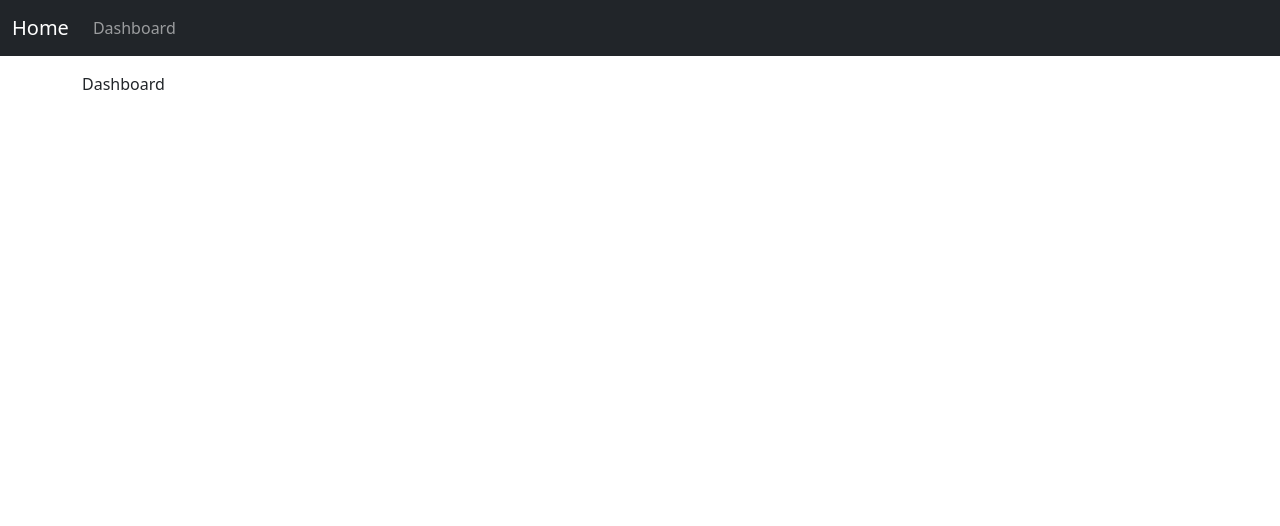
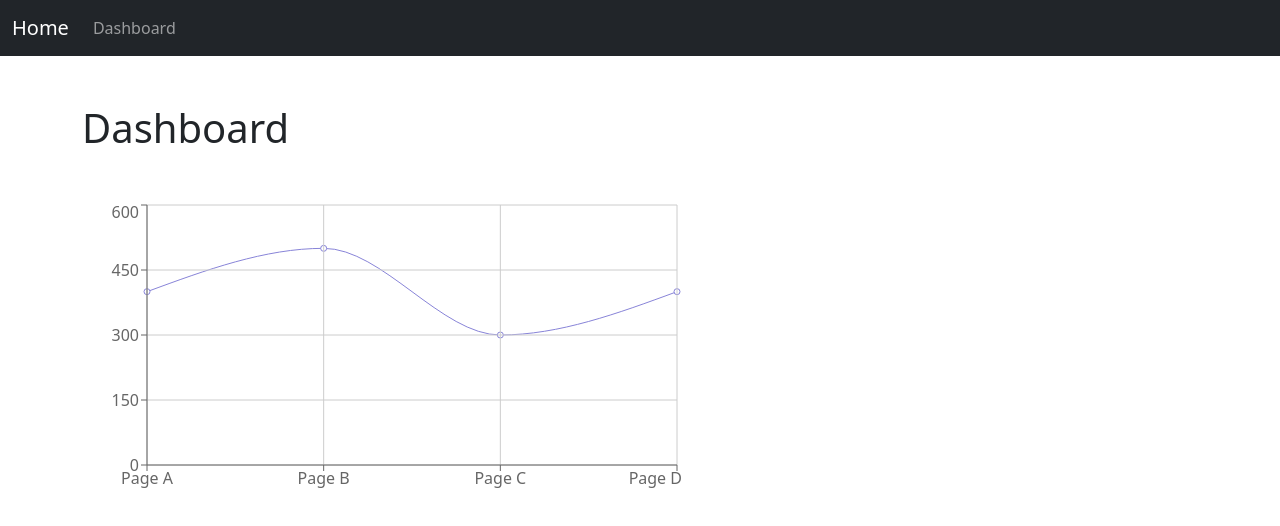
Before and after one commit to jlym/sample-react-flask-app, a React (Create React App) app in the folder web/: page /dashboard in a window 1280 px wide. Shown: the top 526 px of the page. Built offline with nearby package versions, Linux system fonts and the light colour scheme.

Commit message:
Add recharts and add a simple line chart to the dashboard

```diff
--- a/web/package.json
+++ b/web/package.json
@@ -17,6 +17,7 @@
     "react-dom": "^17.0.2",
     "react-router-dom": "^5.2.0",
     "react-scripts": "4.0.3",
+    "recharts": "^2.0.9",
     "typescript": "^4.3.5",
     "web-vitals": "^1.1.2"
   },
--- a/web/src/pages/dashboard.tsx
+++ b/web/src/pages/dashboard.tsx
@@ -1,10 +1,27 @@
 import { TopNav } from "../components/top-nav";
+import { LineChart, Line, CartesianGrid, XAxis, YAxis } from "recharts";
 
 export function DashboardPage() {
+  const data = [
+    { name: "Page A", uv: 400, pv: 2400, amt: 2400 },
+    { name: "Page B", uv: 500, pv: 2400, amt: 2400 },
+    { name: "Page C", uv: 300, pv: 2400, amt: 2400 },
+    { name: "Page D", uv: 400, pv: 2400, amt: 2400 },
+  ];
+
   return (
     <div>
       <TopNav />
-      <div className="container mt-3">Dashboard</div>
+      <div className="container-sm mt-5">
+        <h1 className="mb-5">Dashboard</h1>
+
+        <LineChart width={600} height={300} data={data}>
+          <Line type="monotone" dataKey="uv" stroke="#8884d8" />
+          <CartesianGrid stroke="#ccc" />
+          <XAxis dataKey="name" />
+          <YAxis />
+        </LineChart>
+      </div>
     </div>
   );
 }
```
Also changed, not shown: 1 other file (tests, documents, lock files or other folders).
